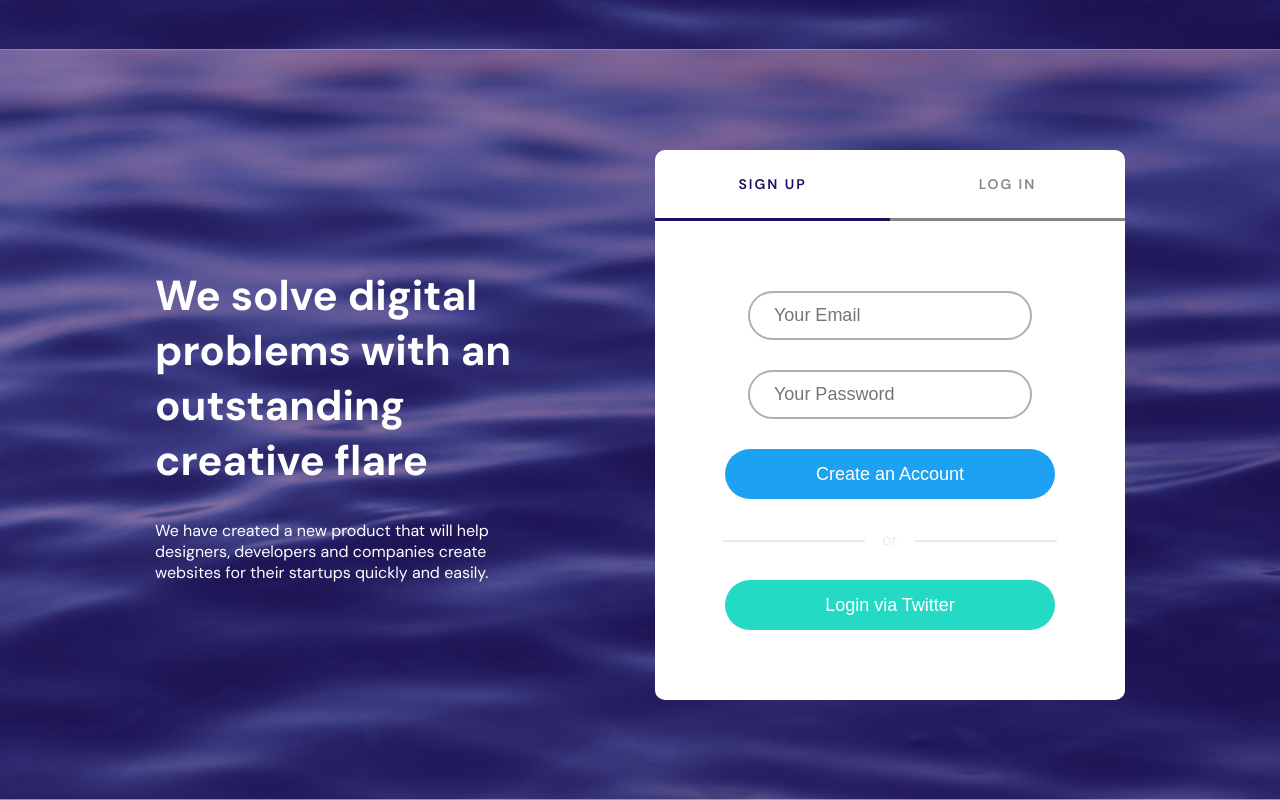
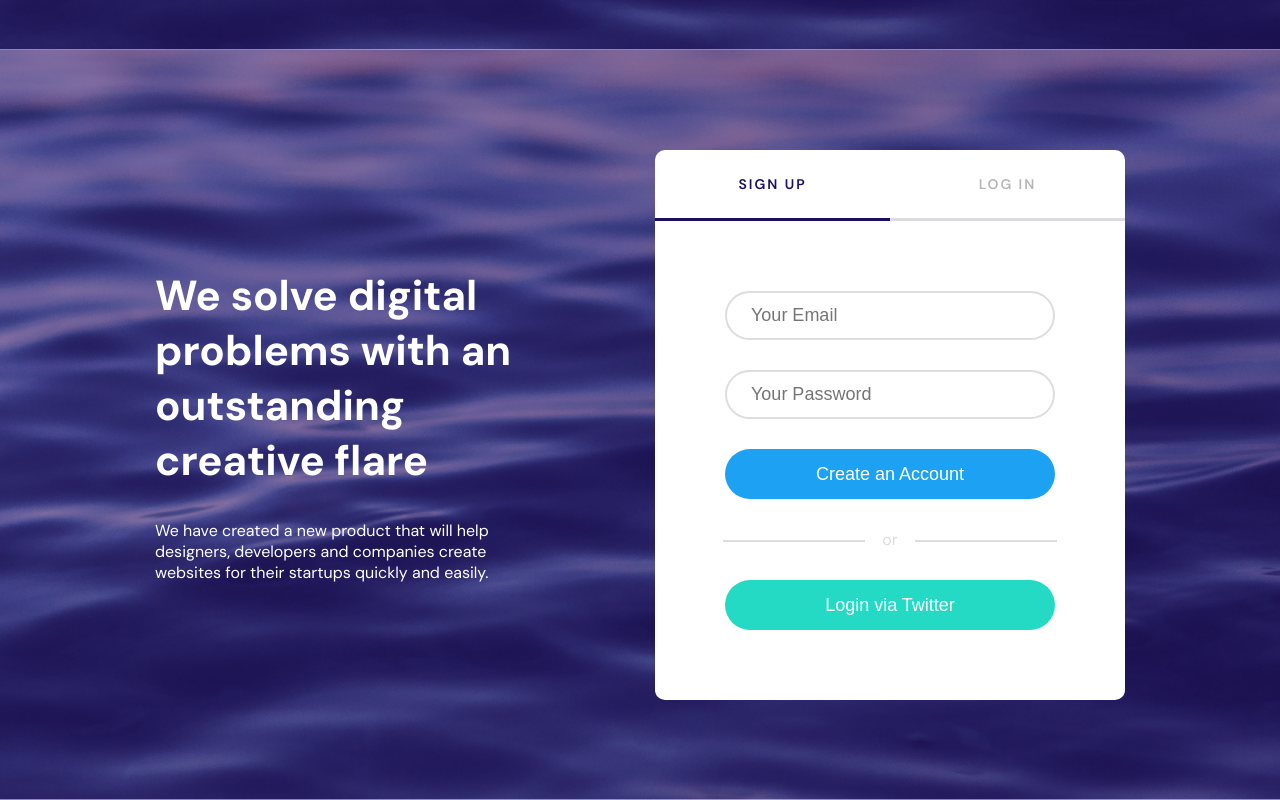
Before and after one commit to ArnoSahakyan/startup, a React (Vite) app: page / in a window 1280 px wide. Shown: the part 1340-2140 px from the top of the page. Built offline with nearby package versions, Linux system fonts and the light colour scheme.

Commit message:
InputArea fixed

```diff
--- a/src/assets/webColors.scss
+++ b/src/assets/webColors.scss
@@ -11,4 +11,5 @@ $red-btn: #EA3223;
 $red-btn-hover: #d62a1a;
 $pink-btn: #E93A7D;
 $pink-btn-hover: #d63170;
-$text-light:#868686;
+$text-light: #b6b6b6;
+$light-grey: #dddce0;
--- a/src/components/InputArea/InputArea.jsx
+++ b/src/components/InputArea/InputArea.jsx
@@ -1,9 +1,7 @@
 import { useState } from 'react'
 import './InputArea.scss'
 export default function InputArea() {
-  const [selected, setSelected] = useState(
-    'Sign Up'
-  )
+  const [selected, setSelected] = useState('Sign Up')
 
 
   return (
@@ -19,6 +17,7 @@ export default function InputArea() {
             <p className={selected === 'Sign Up' ? 'active' : ''} onClick={() => setSelected('Sign Up')}>Sign Up</p>
             <p className={selected === 'Login' ? 'active' : ''} onClick={() => setSelected('Login')}>Log In</p>
           </div>
+
           {
             selected === 'Sign Up'
               ?
@@ -38,10 +37,7 @@ export default function InputArea() {
           }
 
         </div>
-
       </div>
-      <h1></h1>
-
     </div>
   )
 }
--- a/src/components/InputArea/InputArea.scss
+++ b/src/components/InputArea/InputArea.scss
@@ -44,9 +44,10 @@
                 letter-spacing: 2px;
                 font-size: 14px;
                 font-weight: 600;
-                border-bottom: 3px solid $text-light;
+                border-bottom: 3px solid $light-grey;
                 font-family: "DM Sans", sans-serif;
                 color: $text-light;
+                cursor: pointer;
 
                 &.active {
                     color: $bg-dark;
@@ -73,36 +74,34 @@
 
                 span {
                     position: relative;
-                    color: #EBEAED;
+                    color: $light-grey;
 
-                    &::before {
-                        content: '';
-                        height: 2px;
-                        width: 142px;
-                        position: absolute;
-                        background-color: #EBEAED;
-                        // left: -155px;
-                        top: 50%;
-                        right: 33px;
-                    }
+                    &::before,
                     &::after {
                         content: '';
                         height: 2px;
                         width: 142px;
                         position: absolute;
-                        background-color: #EBEAED;
+                        background-color: $light-grey;
+                        top: 50%;
+                        right: 33px;
+                    }
+
+                    &::after {
                         left: 33px;
-                        top: 50%;
                     }
                 }
+
                 input {
+                    width: 330px;
                     border-radius: 100px;
                     padding: 12px 24px;
                     font-size: 18px;
-                        border: 2px solid #b0afb3;
+                    border: 2px solid $light-grey;
                 }
 
-                    .btn-1 {
+                .btn-1,
+                .btn-2 {
                     padding: 12px 0;
                     background-color: $green-btn;
                     border-radius: 100px;
@@ -112,6 +111,7 @@
                     line-height: 26px;
                     transition: 200ms;
                     width: 330px;
+                    cursor: pointer;
 
                     &:hover {
                         background-color: $green-btn-hover;
@@ -119,20 +119,11 @@
                 }
 
                 .btn-2 {
-                        padding: 12px 0;
                     background-color: $blue-btn;
-                        border-radius: 100px;
-                        border: none;
-                        font-size: 18px;
-                        color: $white;
-                        line-height: 26px;
-                        transition: 200ms;
-                        width: 330px;
 
                     &:hover {
                         background-color: $blue-btn-hover;
                     }
-
                 }
             }
 
```
Lines whose indentation alone changed are shown as unchanged.
